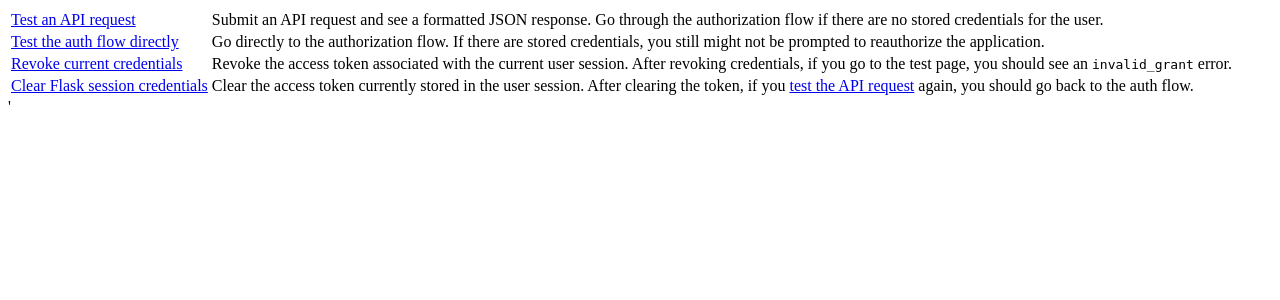
After one commit to yongtaecheon/YoutubeAPI_KNU, a Django app: page /print_index_table/ in a window 1280 px wide. The commit adds this page. Shown: the top 300 px of the page. Run offline with Django 4.2, Linux system fonts and the light colour scheme.

Commit message:
구글 인증 구현중

```diff
--- a/djangoweb/djangoweb/urls.py
+++ b/djangoweb/djangoweb/urls.py
@@ -23,7 +23,12 @@ urlpatterns = [
     path('jumbotron/', webapp.views.jumbotron),
     path('dashboard/',webapp.views.dashboard),
     path('searchchannel/', webapp.views.searchchannel, name='searchchannel'),
-    path('analytics/', webapp.views.my_view, name = 'analytics'),
     path('login/', webapp.views.login, name='login'),
     path('accounts/', include('allauth.urls')),
+    path('api_request/', webapp.views.api_request, name = 'api_request'),
+    path('oauth2callback/', webapp.views.oauth2callback, name = 'oauth2callback'),
+    path('authorize/', webapp.views.authorize, name = 'authorize'),
+    path('revoke/', webapp.views.revoke, name = 'revoke'),
+    path('clear_credentials/', webapp.views.clear_credentials, name = 'clear_credentials'),
+    path('print_index_table/', webapp.views.print_index_table, name = 'print_index_table'),
     ]
--- a/djangoweb/webapp/admin.py
+++ b/djangoweb/webapp/admin.py
@@ -1,5 +1,6 @@
 from django.contrib import admin
-from .models import ChannelInfo
+from .models import ChannelInfo, CredentialsModel
 
 # Register your models here.
 admin.site.register(ChannelInfo)
+admin.site.register(CredentialsModel)
--- a/djangoweb/webapp/templates/cover/index.html
+++ b/djangoweb/webapp/templates/cover/index.html
@@ -133,7 +133,7 @@
           <a
             href="#"
             class="btn btn-lg btn-light fw-bold border-white bg-white"
-            onclick="location.href='/analytics';"
+            onclick="location.href='/request_api';"
             >Search</a
           >
         </p>
--- /dev/null
+++ b/djangoweb/webapp/templates/test/index.html
@@ -0,0 +1,21 @@
+<!DOCTYPE html>
+
+<table>
+    <tr><td><a href="/api_request">Test an API request</a></td>
+    <td>Submit an API request and see a formatted JSON response.
+    Go through the authorization flow if there are no stored
+    credentials for the user.</td></tr>
+    <tr><td><a href="/authorize">Test the auth flow directly</a></td>
+    <td>Go directly to the authorization flow. If there are stored
+        credentials, you still might not be prompted to reauthorize
+        the application.</td></tr>
+    <tr><td><a href="/revoke">Revoke current credentials</a></td>
+    <td>Revoke the access token associated with the current user
+        session. After revoking credentials, if you go to the test
+        page, you should see an <code>invalid_grant</code> error.
+    </td></tr>
+    <tr><td><a href="/clear">Clear Flask session credentials</a></td>
+    <td>Clear the access token currently stored in the user session.
+        After clearing the token, if you <a href="/api_request">test the
+        API request</a> again, you should go back to the auth flow.
+    </td></tr></table>'
--- a/djangoweb/webapp/views.py
+++ b/djangoweb/webapp/views.py
@@ -11,107 +11,125 @@ from google.auth.transport.requests import Request
 from oauth2client.client import OAuth2Credentials
 from django.contrib.auth.models import User
 from .models import CredentialsModel
+from django.http import JsonResponse
+from django.urls import reverse
+
 
 import os
 import datetime
 import re
+import requests
 import pandas as pd
 import json
+import google.oauth2.credentials
+import googleapiclient.discovery
 import google_auth_oauthlib.flow
 
+os.environ['OAUTHLIB_INSECURE_TRANSPORT'] = '1'
+
 CLIENT_SECRETS_FILE = "C:/Users/dnjsr/OneDrive/Desktop/project/YoutubeAPI_KNU/djangoweb/webapp/client_secret_2.json"
+SCOPES = ['https://www.googleapis.com/auth/yt-analytics.readonly']
+API_SERVICE_NAME = 'youtubeAnalytics'
+API_VERSION = 'v2'
 
-SCOPES = ['https://www.googleapis.com/auth/yt-analytics.readonly']
+def api_request(request):
+  if 'credentials' not in request.session:
+    return redirect('authorize')
 
-def my_view(request):
-    user = request.user
-    credential = CredentialsModel.objects.filter(user=user)
-    if credential:
-        credential = credential[0]
-        credentials = Credentials.from_authorized_user_info(
-            credential.to_json()
-        )
-    else:
-        flow = InstalledAppFlow.from_client_secrets_file(
-            CLIENT_SECRETS_FILE, SCOPES
-        )
-        flow.redirect_uri = request.build_absolute_uri('/oauth2callback/')
-        authorization_url, _ = flow.authorization_url(access_type='offline')
-        request.session['oauth2_state'] = flow.state
-        return redirect(authorization_url)
+  # Load credentials from the session.
+  credentials = google.oauth2.credentials.Credentials(
+      **request.session['credentials'])
+
+  youtube = googleapiclient.discovery.build(
+      API_SERVICE_NAME, API_VERSION, credentials=credentials)
+
+  report = youtube.reports().query(ids='channel==MINE', startDate='2020-05-01', endDate='2020-06-30', metrics='views').execute()
+
+  # Save credentials back to session in case access token was refreshed.
+  # ACTION ITEM: In a production app, you likely want to save these
+  #              credentials in a persistent database instead.
+  request.session['credentials'] = credentials_to_dict(credentials)
+
+  return JsonResponse(report)
+
+def authorize(request):
+      # Create flow instance to manage the OAuth 2.0 Authorization Grant Flow steps.
+  flow = google_auth_oauthlib.flow.Flow.from_client_secrets_file(
+      CLIENT_SECRETS_FILE, scopes=SCOPES)
+
+  # The URI created here must exactly match one of the authorized redirect URIs
+  # for the OAuth 2.0 client, which you configured in the API Console. If this
+  # value doesn't match an authorized URI, you will get a 'redirect_uri_mismatch'
+  # error.
+  flow.redirect_uri = request.build_absolute_uri(reverse('oauth2callback'))
+
+  authorization_url, state = flow.authorization_url(
+      # Enable offline access so that you can refresh an access token without
+      # re-prompting the user for permission. Recommended for web server apps.
+      access_type='offline',
+      # Enable incremental authorization. Recommended as a best practice.
+      include_granted_scopes='true')
+
+  # Store the state so the callback can verify the auth server response.
+  request.session['state'] = state
+
+  return redirect(authorization_url)
+
 
 def oauth2callback(request):
-    state = request.session.get('oauth2_state', '')
-    flow = InstalledAppFlow.from_client_secrets_file(CLIENT_SECRETS_FILE, SCOPES, state=state)
-    flow.redirect_uri = request.build_absolute_uri('/oauth2callback/')
-    authorization_response = request.build_absolute_uri()
-    flow.fetch_token(authorization_response=authorization_response)
-    credentials = flow.credentials
-    save_credentials(request.user, credentials)
-    return redirect('my_view')
+      # Specify the state when creating the flow in the callback so that it can
+  # verified in the authorization server response.
+  state = request.session['state']
 
-def save_credentials(user, credentials):
-    credential = CredentialsModel.objects.filter(user=user)
-    if credential:
-        credential = credential[0]
-        credential.credentials = credentials.to_json()
-        credential.save()
-    else:
-        credential = CredentialsModel(
-            user=user,
-            credentials=credentials.to_json(),
-        )
-        credential.save()
+  flow = google_auth_oauthlib.flow.Flow.from_client_secrets_file(CLIENT_SECRETS_FILE, scopes=SCOPES, state=state)
+  flow.redirect_uri = request.build_absolute_uri(reverse('oauth2callback'))
 
-def get_analytics_service(credentials):
-    """
-    Creates a YouTube Analytics API client using the credentials of the authenticated user.
-    """
-    credentials = Credentials.from_authorized_user_info(json.loads(credentials))
-    service = build('youtubeAnalytics', 'v2', credentials=credentials)
-    return service
+  # Use the authorization server's response to fetch the OAuth 2.0 tokens.
+  authorization_response = request.build_absolute_uri()
+  flow.fetch_token(authorization_response=authorization_response)
 
-def youtube_analytics(request):
-    try:
-        credential = CredentialsModel.objects.get(user=request.user)
-        service = get_analytics_service(credential.credentials)
-        # Use the YouTube Analytics API service object to make requests.
-    except CredentialsModel.DoesNotExist:
-        # Handle the case where the user does not have credentials saved.
-        pass
+  # Store credentials in the session.
+  # ACTION ITEM: In a production app, you likely want to save these
+  #              credentials in a persistent database instead.
+  credentials = flow.credentials
+  request.session['credentials'] = credentials_to_dict(credentials)
 
-    # YouTube 채널 ID 가져오기
-    channels = youtube_analytics.channels().list(
-        part='snippet,contentDetails,statistics',
-        mine=True
-    ).execute()
-    channel = channels['items'][0]
-    channel_id = channel['id']
+  return redirect(reverse('api_request'))
 
-    # API 사용 예제: 7일 동안의 조회수 및 구독자 수 가져오기
-    today = datetime.datetime.now()
-    seven_days_ago = (today - datetime.timedelta(days=7)).strftime('%Y-%m-%d')
-    today = today.strftime('%Y-%m-%d')
-    response = youtube_analytics.reports().query(
-        ids='channel==' + channel_id,
-        startDate=seven_days_ago,
-        endDate=today,
-        metrics='views,subscribersGained',
-        dimensions='day'
-    ).execute()
-    rows = response['rows']
-    data = []
-    for row in rows:
-        data.append({
-            'date': row[0],
-            'views': int(row[1]),
-            'subscribers_gained': int(row[2])
-        })
+def revoke(request):
+  if 'credentials' not in request.session:
+    return ('You need to <a href="/authorize">authorize</a> before ' +
+            'testing the code to revoke credentials.')
 
-    print(data)
+  credentials = google.oauth2.credentials.Credentials(
+    **request.session['credentials'])
 
-    # 결과를 HTML 페이지로 렌더링합니다.
-    return render(request, 'youtube_analytics.html', {'data': data})
+  revoke = requests.post('https://oauth2.googleapis.com/revoke',
+      params={'token': credentials.token},
+      headers = {'content-type': 'application/x-www-form-urlencoded'})
+
+  status_code = getattr(revoke, 'status_code')
+  if status_code == 200:
+    return('Credentials successfully revoked.' + print_index_table())
+  else:
+    return('An error occurred.' + print_index_table())
+
+def clear_credentials(request):
+  if 'credentials' in request.session:
+    del request.session['credentials']
+  return ('Credentials have been cleared.<br><br>' +
+          print_index_table())
+
+def credentials_to_dict(credentials):
+  return {'token': credentials.token,
+          'refresh_token': credentials.refresh_token,
+          'token_uri': credentials.token_uri,
+          'client_id': credentials.client_id,
+          'client_secret': credentials.client_secret,
+          'scopes': credentials.scopes}
+
+def print_index_table(request):
+      return render(request, "test/index.html")
 
 # Create your views here.
 def home(request):
```
Also changed, not shown: djangoweb/db.sqlite3.
